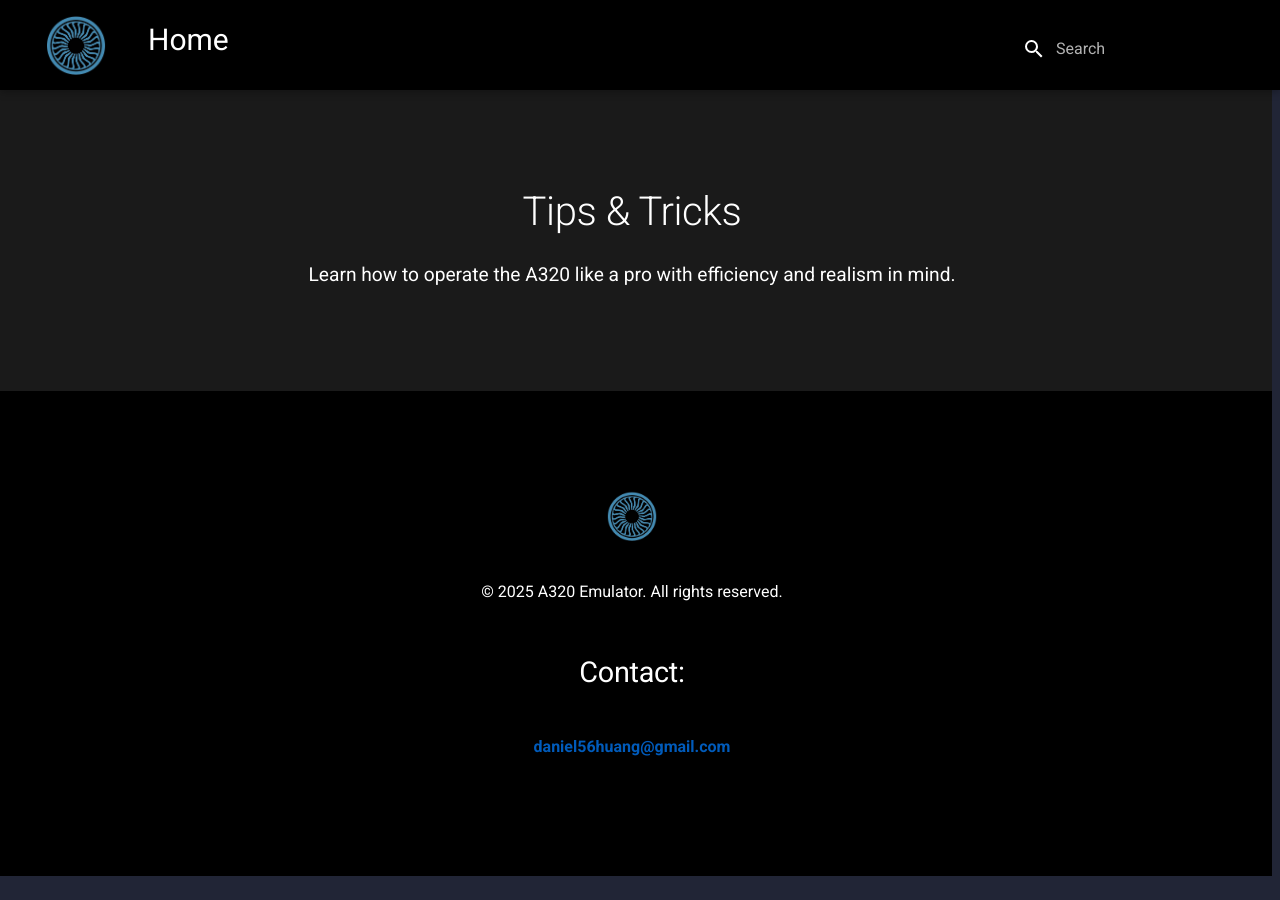
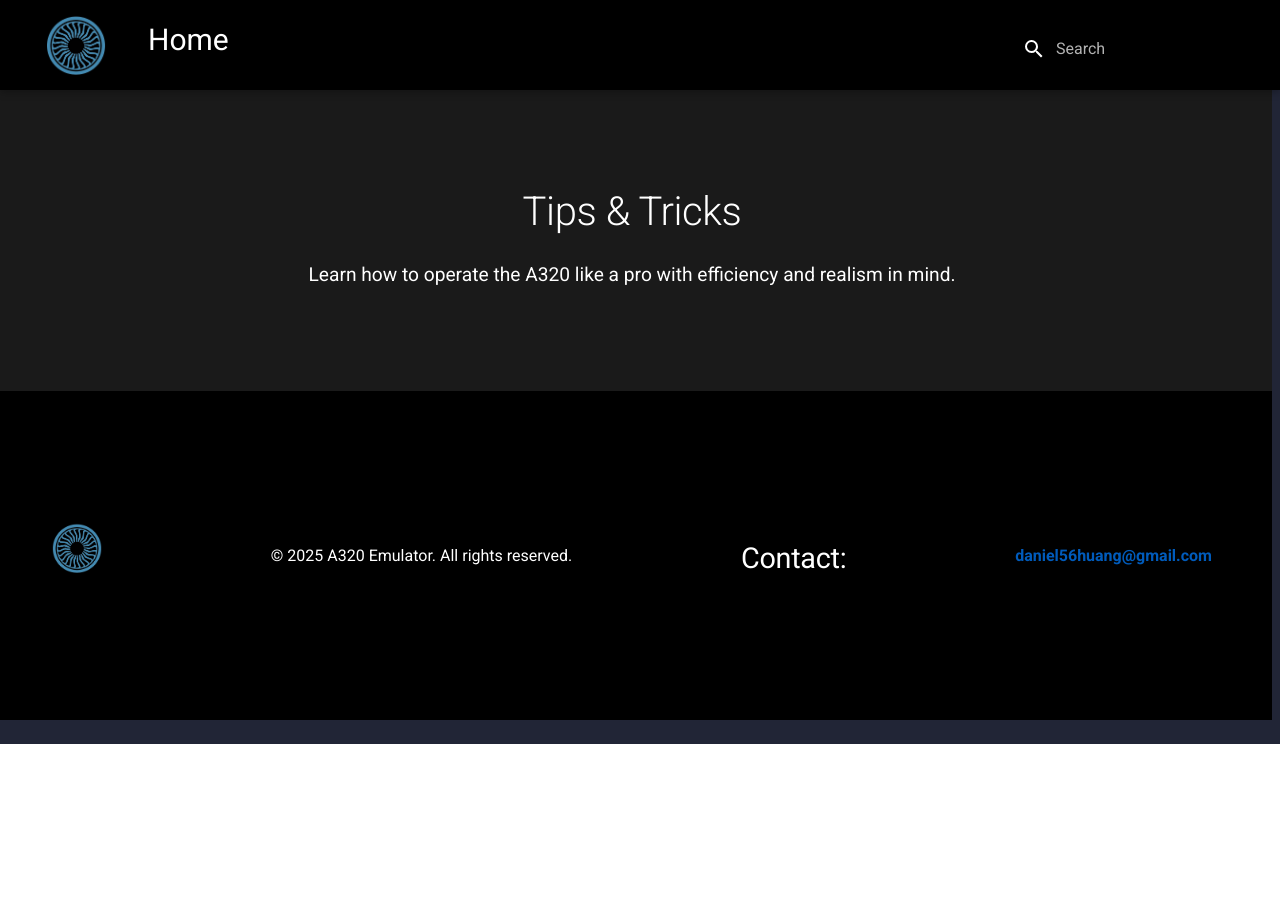
Before and after one commit to danhuaflx-56/A320-emulator, an MkDocs documentation site: the page built from docs/index.md, in a window 1280 px wide and 900 px high, scrolled down 1681 px. Built offline with MkDocs 1.6.1 and Material for MkDocs 9.7.7, drawn with Linux system fonts in a browser that asks for light colours; after the commit the page ends 2425 px from its top, so only the background shows below that.

Commit message:
Update index.md

```diff
--- a/docs/index.md
+++ b/docs/index.md
@@ -95,7 +95,7 @@ window.addEventListener('load', animateOnScroll);
 
 <!-- Footer Banner -->
 <footer class="footer-banner"style="width:100vw; position:relative; left:50%; margin-left:-50vw; background-color:#000000; color:white; text-align:center; padding:100px 20px;">
-  <div class="footer-content">
+  <div class="footer-content" style="display:flex; justify-content:space-between; align-items:center; max-width:1200px; margin:0 auto;">
     <img src="assets/logo.png" alt="A320 Emulator Logo" style="height:50px; margin-bottom:15px;">
     <p>© 2025 A320 Emulator. All rights reserved.</p>
     <h3 style="font-size:1.8em; color:#ccc; margin-bottom:40px;">
```
